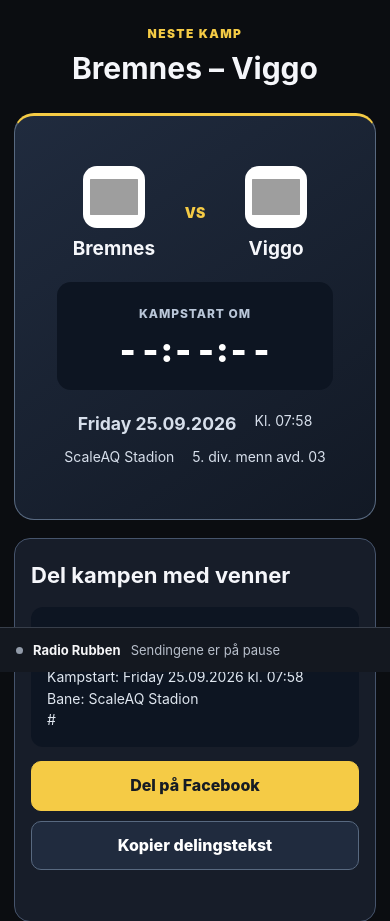
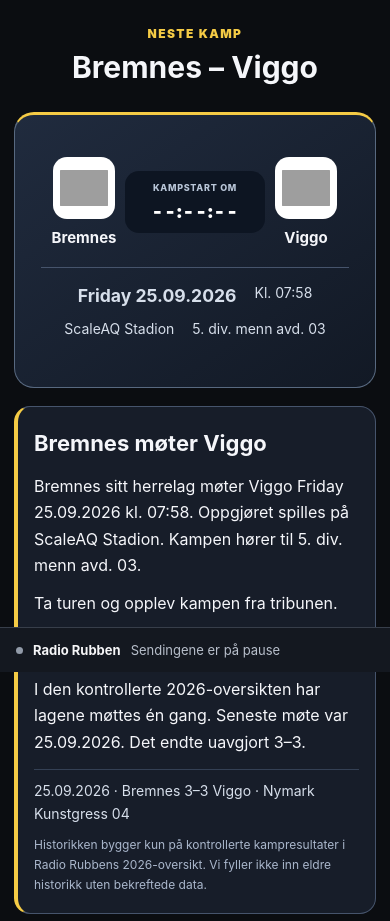
Before and after one commit to toystad461/radiorubben-web, a WordPress theme: template wordpress/wp-content/themes/radio-rubben-wordpress-v1/page.php in a window 390 px wide. Shown: the part 172-1093 px from the top of the page. Run offline with PHP 8.4 and a stand-in for WordPress, Linux system fonts and the light colour scheme; the site name, menu and one post (Sample post) are stand-ins, and other content is empty; some libraries are stand-ins or nearby versions; grey boxes are pictures that could not be loaded.

Commit message:
Align next match header with today's match layout (#22)

```diff
--- a/wordpress/wp-content/themes/radio-rubben-wordpress-v1/inc/bremnes-next-match.php
+++ b/wordpress/wp-content/themes/radio-rubben-wordpress-v1/inc/bremnes-next-match.php
@@ -12,15 +12,14 @@ get_header();
 .rr-next-kicker{margin:0 0 8px;color:#f5cb45;font-size:12px;font-weight:900;letter-spacing:.12em;text-transform:uppercase;text-align:center}
 .rr-next-page h1{margin:0 0 28px;font-size:clamp(30px,6vw,48px);line-height:1.1;text-align:center}
 .rr-next-card{overflow:hidden;border:1px solid #586980;border-top:3px solid #f5cb45;border-radius:20px;background:linear-gradient(145deg,#202b3e,#121925)}
-.rr-next-teams{display:grid;grid-template-columns:minmax(0,1fr) auto minmax(0,1fr);align-items:center;gap:18px;padding:30px 24px 22px;text-align:center}
+.rr-next-teams{display:grid;grid-template-columns:minmax(0,1fr) minmax(175px,230px) minmax(0,1fr);align-items:center;gap:18px;padding:24px 24px 18px;text-align:center}
 .rr-next-team{display:flex;flex-direction:column;align-items:center;gap:10px;min-width:0}
 .rr-next-team img{width:92px;height:92px;object-fit:contain;padding:7px;border-radius:14px;background:#fff}
 .rr-next-team strong{font-size:clamp(19px,4vw,28px);line-height:1.2;overflow-wrap:anywhere}
-.rr-next-vs{font-size:18px;font-weight:900;color:#f5cb45}
-.rr-next-countdown-box{margin:0 16px 16px;padding:22px 16px;border-radius:14px;background:#0d1522;text-align:center}
+.rr-next-countdown-box{margin:0;padding:14px 10px;border-radius:14px;background:#0d1522;text-align:center}
 .rr-next-countdown-label{margin:0 0 7px;color:#b9c6d8;font-size:12px;font-weight:800;letter-spacing:.08em;text-transform:uppercase}
-.rr-next-countdown{font-size:clamp(34px,8vw,58px);font-weight:900;font-variant-numeric:tabular-nums;line-height:1.1}
-.rr-next-details{display:flex;flex-wrap:wrap;justify-content:center;gap:8px 18px;margin:0;padding:0 20px 24px;list-style:none;color:#d7dfeb;font-size:14px;text-align:center}
+.rr-next-countdown{font-size:clamp(23px,3vw,32px);font-weight:900;font-variant-numeric:tabular-nums;line-height:1.1}
+.rr-next-details{display:flex;flex-wrap:wrap;justify-content:center;gap:8px 18px;margin:0;padding:14px 20px 20px;border-top:1px solid #46546c;list-style:none;color:#d7dfeb;font-size:14px;text-align:center}
 .rr-next-section{margin-top:18px;padding:24px;border:1px solid #46546c;border-radius:16px;background:#171d29}
 .rr-next-section h2{margin:0 0 12px;font-size:22px}
 .rr-next-section p{line-height:1.65}
@@ -38,7 +37,11 @@ get_header();
  .rr-next-page{width:calc(100% - 28px);margin-top:24px}
  .rr-next-teams{gap:10px;padding:24px 12px 18px}
  .rr-next-team img{width:62px;height:62px}
- .rr-next-vs{font-size:14px}
+ .rr-next-teams{grid-template-columns:minmax(0,1fr) minmax(105px,140px) minmax(0,1fr);gap:6px;padding:16px 8px}
+ .rr-next-team strong{font-size:15px}
+ .rr-next-countdown{font-size:19px}
+ .rr-next-countdown-box{padding:10px 4px}
+ .rr-next-countdown-label{font-size:9px}
  .rr-next-section{padding:19px 16px}
  .rr-share-actions{display:grid;grid-template-columns:1fr}
 }
@@ -89,15 +92,14 @@ get_header();
         <?php if (!empty($rr_next['home_logo'])): ?><img src="<?php echo esc_url($rr_next['home_logo']); ?>" alt="<?php echo esc_attr($rr_next['home'].' sin logo'); ?>"><?php endif; ?>
         <strong><?php echo esc_html($rr_next['home']); ?></strong>
       </div>
-      <div class="rr-next-vs">VS</div>
+      <div class="rr-next-countdown-box">
+        <p class="rr-next-countdown-label">Kampstart om</p>
+        <div class="rr-next-countdown" data-kickoff="<?php echo esc_attr($rr_next['kickoff']); ?>">--:--:--</div>
+      </div>
       <div class="rr-next-team">
         <?php if (!empty($rr_next['away_logo'])): ?><img src="<?php echo esc_url($rr_next['away_logo']); ?>" alt="<?php echo esc_attr($rr_next['away'].' sin logo'); ?>" referrerpolicy="no-referrer"><?php endif; ?>
         <strong><?php echo esc_html($rr_next['away']); ?></strong>
       </div>
-    </div>
-    <div class="rr-next-countdown-box">
-      <p class="rr-next-countdown-label">Kampstart om</p>
-      <div class="rr-next-countdown" data-kickoff="<?php echo esc_attr($rr_next['kickoff']); ?>">--:--:--</div>
     </div>
     <ul class="rr-next-details">
       <li><strong><?php echo esc_html(ucfirst($rr_date)); ?></strong></li>
@@ -105,16 +107,6 @@ get_header();
       <?php if ($rr_venue!==''): ?><li><?php echo esc_html($rr_venue); ?></li><?php endif; ?>
       <?php if ($rr_comp!==''): ?><li><?php echo esc_html($rr_comp); ?></li><?php endif; ?>
     </ul>
-  </section>
-
-  <section class="rr-next-section">
-    <h2>Del kampen med venner</h2>
-    <div class="rr-share-preview"><?php echo esc_html($rr_share_text); ?></div>
-    <div class="rr-share-actions">
-      <button type="button" class="rr-facebook" id="rr-facebook-share">Del på Facebook</button>
-      <button type="button" id="rr-copy-share">Kopier delingstekst</button>
-    </div>
-    <p class="rr-share-status" id="rr-share-status" role="status"></p>
   </section>
 
   <section class="rr-next-section rr-next-article">
@@ -139,6 +131,16 @@ get_header();
       <p>Vi har foreløpig ikke et tidligere møte mellom disse lagene i Radio Rubbens kontrollerte 2026-resultatoversikt.</p>
     <?php endif; ?>
     <p class="rr-next-history-meta">Historikken bygger kun på kontrollerte kampresultater i Radio Rubbens 2026-oversikt. Vi fyller ikke inn eldre historikk uten bekreftede data.</p>
+  </section>
+
+  <section class="rr-next-section">
+    <h2>Del kampen med venner</h2>
+    <div class="rr-share-preview"><?php echo esc_html($rr_share_text); ?></div>
+    <div class="rr-share-actions">
+      <button type="button" class="rr-facebook" id="rr-facebook-share">Del på Facebook</button>
+      <button type="button" id="rr-copy-share">Kopier delingstekst</button>
+    </div>
+    <p class="rr-share-status" id="rr-share-status" role="status"></p>
   </section>
 
   <p class="rr-next-source">Kampopplysninger fra <a href="<?php echo esc_url('https://www.fotball.no/fotballdata/kamp/?fiksId='.(int)$rr_next['id']); ?>">Fotball.no</a> · FIKS-ID <?php echo (int)$rr_next['id']; ?></p>
```
